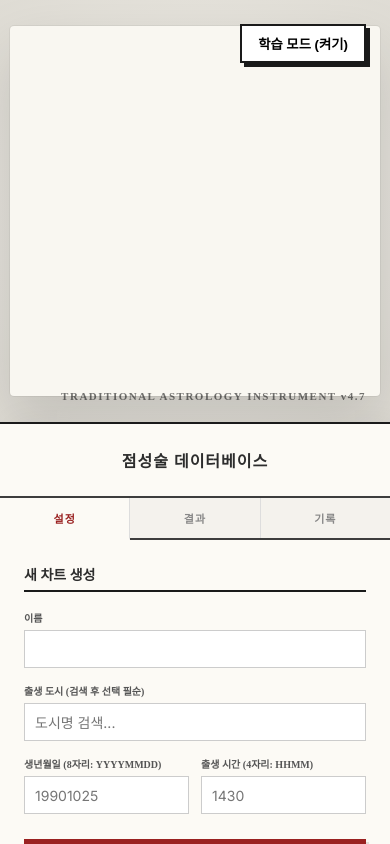
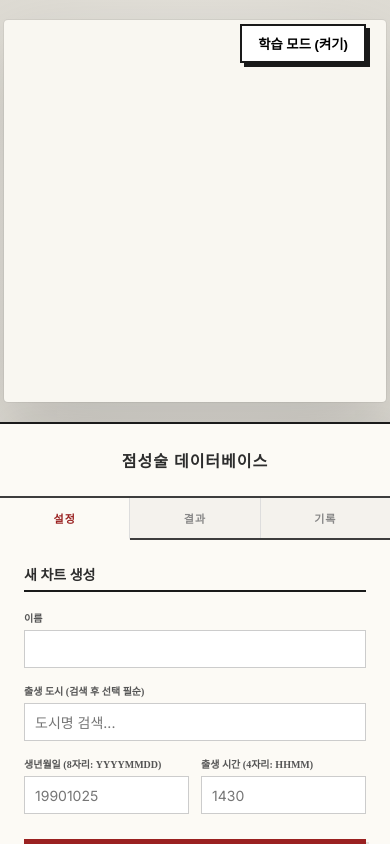
Before and after one commit to lambda0x63/ephe, a FastAPI app: page /dashboard in a window 390 px wide. Run offline with FastAPI, Linux system fonts and the light colour scheme; data that the repository does not hold is empty; some libraries are stand-ins or nearby versions; some web fonts are replaced.

Commit message:
feat: Enhance chart responsiveness, styling, and planet interaction by updating CSS, SVG ID, and adding hit-areas.

```diff
--- a/app/templates/dashboard.html
+++ b/app/templates/dashboard.html
@@ -130,24 +130,24 @@
         }
 
         .chart-paper {
-            width: 95%;
-            height: auto;
-            max-width: 950px;
+            width: min(98vw, 98vh, 1200px);
+            height: min(98vw, 98vh, 1200px);
             aspect-ratio: 1/1;
             background: #F9F7F1;
             box-shadow:
-                0 25px 60px rgba(0, 0, 0, 0.15),
+                0 30px 80px rgba(0, 0, 0, 0.18),
                 0 0 0 1px rgba(0, 0, 0, 0.05);
             border-radius: 4px;
             position: relative;
             display: flex;
             align-items: center;
             justify-content: center;
+            z-index: 10;
         }
 
         .chart-svg {
             width: 100%;
-            height: auto;
+            height: 100%;
             display: block;
         }
 
@@ -317,8 +317,8 @@
         <!-- Main Display -->
         <main class="main-display">
             <button id="modeBtn" class="mode-toggle-btn" onclick="toggleChartMode()">학습 모드 (켜기)</button>
-            <div class="chart-paper">
-                <svg id="chart-svg" width="800" height="800" viewBox="0 0 800 800" class="chart-svg"></svg>
+            <div id="chart-paper" class="chart-paper">
+                <svg id="natal-chart" width="800" height="800" viewBox="0 0 800 800" class="chart-svg"></svg>
             </div>
             <div
                 style="position: absolute; bottom: 20px; right: 24px; font-size: 11px; font-weight:700; color: #1a1a1a; letter-spacing: 1.5px; opacity: 0.6;">
@@ -333,7 +333,7 @@
         style="display:none;"></div>
 
     <script>
-        window.chartEngine = new ChartEngine('chart-svg');
+        window.chartEngine = new ChartEngine('natal-chart');
 
         function natalApp() {
             const stateEl = document.getElementById('server-state');
@@ -431,7 +431,7 @@
                 const bDate = new Date(birthDate);
                 const age = new Date().getFullYear() - bDate.getFullYear();
                 const profHouse = (age % 12) + 1;
-                const houseKeywords = ["신체/성격/외형", "재산/소유/생계", "형제/소통/이웃", "가정/가족/기초", "자녀/즐거움/창의", "질병/고난/일", "결혼/파트너/계약", "죽음/유산/숨겨진 것", "철학/종교/여행", "경력/명성/권위", "친구/도움/획득", "적/고통/은둔"];
+                const houseKeywords = ["자아/신체/성격", "돈/소유물/가치관", "형제/소통/여행", "가정/부모/뿌리", "자녀/연애/창조성", "건강/업무/봉사", "결혼/파트너/계약", "죽음/유산/변화", "철학/교육/여행", "경력/명성/지위", "친구/희망/공동체", "은둔/비밀/무의식"];
                 profEl.innerText = `만 ${age}세 • ${profHouse}하우스 (${houseKeywords[profHouse - 1]})`;
             }
         }
--- a/public/js/chart_engine.js
+++ b/public/js/chart_engine.js
@@ -19,9 +19,9 @@ const CHART_CONFIG = {
         'North Node': '북노드', 'South Node': '남노드', 'Chiron': '카이론', 'Fortuna': '포르투나'
     },
     houseKeywords: [
-        "신체/성격/외형", "재산/소유/생계", "형제/소통/이웃", "가정/가족/기초",
-        "자녀/즐거움/창의", "질병/고난/일", "결혼/파트너/계약", "죽음/유산/숨겨진 것",
-        "철학/종교/여행", "경력/명성/권위", "친구/도움/획득", "적/고통/은둔"
+        "자아/신체/성격", "돈/소유물/가치관", "형제/소통/여행", "가정/부모/뿌리",
+        "자녀/연애/창조성", "건강/업무/봉사", "결혼/파트너/계약", "죽음/유산/변화",
+        "철학/교육/여행", "경력/명성/지위", "친구/희망/공동체", "은둔/비밀/무의식"
     ],
     // Concentric Band Architecture: Zodiac -> Planets -> Houses -> Aspects
     r: {
@@ -35,15 +35,15 @@ const CHART_CONFIG = {
     },
     center: { x: 400, y: 400 },
     weights: {
-        asc: 2.2,
+        asc: 1.8,        // Refined for technical elegance
         ring: 1.2,
-        house: 0.5,
+        house: 0.8,      // Increased for visibility
         aspect: 0.3
     },
     colors: {
         ink: '#111111',
         grey: '#888888',
-        accent: '#9A2121',
+        accent: '#6B1B1B', // Deep Oxblood / Muted Red
         paper: '#F9F7F1'
     },
     elementColors: {
@@ -106,9 +106,13 @@ class ChartEngine {
         let html = `<rect width="800" height="800" fill="transparent" />`;
 
         // 1. Concentric Bands (The Framework)
+        // Subtle fill for the House Band to make it distinct
+        html += `<circle cx="400" cy="400" r="${r.planet_in}" fill="rgba(0,0,0,0.03)" stroke="none" />`;
+        html += `<circle cx="400" cy="400" r="${r.house_in}" fill="${c.paper}" stroke="none" />`;
+
         html += `<circle cx="400" cy="400" r="${r.outer}" fill="none" stroke="${c.ink}" stroke-width="${w.ring}" />`;
         html += `<circle cx="400" cy="400" r="${r.sign_in}" fill="none" stroke="${c.ink}" stroke-width="${w.house}" opacity="0.6" />`;
-        html += `<circle cx="400" cy="400" r="${r.planet_in}" fill="none" stroke="${c.ink}" stroke-width="${w.house}" opacity="0.3" />`;
+        html += `<circle cx="400" cy="400" r="${r.planet_in}" fill="none" stroke="${c.ink}" stroke-width="${w.house}" opacity="0.4" />`;
         html += `<circle cx="400" cy="400" r="${r.house_in}" fill="none" stroke="${c.ink}" stroke-width="${w.ring}" />`;
 
         // 2. Technical Degree Scale (Angle Ticks) - Restored
@@ -137,7 +141,34 @@ class ChartEngine {
         html += this.text({ x: mX, y: mY + 12 }, data.birth_time || "", 13, mCol, "middle", "700", "'Inter'");
         html += this.text({ x: mX, y: mY + 40 }, data.place_name || "", 11, mCol, "middle", "500", "'Noto Serif KR'");
 
-        // 5. Band-Specific Content (Zodiac & Houses)
+        // 5. Aspects (Drawn behind planets to avoid text overlap)
+        data.aspects.forEach(asp => {
+            if (["Conjunction", "Opposition", "Trine", "Square", "Sextile"].includes(asp.type) && asp.orb < 8) {
+                const active = (this.activePlanet === asp.planet1 || this.activePlanet === asp.planet2);
+                if (this.activePlanet && !active) return;
+                const p1 = data.planets.find(p => p.name === asp.planet1);
+                const p2 = data.planets.find(p => p.name === asp.planet2);
+                if (p1 && p2) {
+                    const rot1 = p1.position - asc + 180;
+                    const rot2 = p2.position - asc + 180;
+                    const pos1 = this.getPos(r.inner, rot1);
+                    const pos2 = this.getPos(r.inner, rot2);
+                    let aCol = active ? "rgba(0,0,0,0.8)" : "rgba(0,0,0,0.1)";
+                    if (asp.type === "Square" || asp.type === "Opposition") aCol = active ? c.accent : "rgba(107,27,27,0.1)";
+
+                    // Main Connection Line
+                    html += this.line(pos1, pos2, aCol, active ? 1.5 : w.aspect, asp.type === "Sextile" ? "6,6" : "");
+
+                    // Radial Rays to Protractor
+                    if (active) {
+                        html += this.line(pos1, this.getPos(r.outer, rot1), aCol, 0.4, "4,4");
+                        html += this.line(pos2, this.getPos(r.outer, rot2), aCol, 0.4, "4,4");
+                    }
+                }
+            }
+        });
+
+        // 6. Band-Specific Content (Zodiac & Houses)
         for (let i = 0; i < 12; i++) {
             const rot = (i * 30) - asc + 180;
             const mid = rot + 15;
@@ -188,8 +219,12 @@ class ChartEngine {
             const pCol = (p.name === 'Fortuna' || active) ? c.accent : c.ink;
 
             html += `<g transform="translate(${pos.x}, ${pos.y})" style="cursor:pointer;" onmouseenter="highlightPlanet('${p.name}')" onmouseleave="highlightPlanet(null)">`;
-            const tPos = this.getPos(r.sign_in - 5, pRot);
-            html += `<line x1="0" y1="0" x2="${tPos.x - pos.x}" y2="${tPos.y - pos.y}" stroke="${active ? c.accent : '#DDD'}" stroke-width="${active ? 1.5 : 0.4}" />`;
+            // Pointer Line (Extends to scale when active)
+            const targetR = active ? r.outer : (r.sign_in - 5);
+            const tPos = this.getPos(targetR, pRot);
+            html += `<line x1="0" y1="0" x2="${tPos.x - pos.x}" y2="${tPos.y - pos.y}" stroke="${active ? c.accent : '#DDD'}" stroke-width="${active ? 1.2 : 0.4}" />`;
+            // Interaction Hit-area (Invisible)
+            html += `<circle cx="0" cy="0" r="26" fill="rgba(0,0,0,0)" stroke="none" />`;
 
             const label = isEdu ? (CHART_CONFIG.planetNames[p.name] || p.name) : (CHART_CONFIG.planetSymbols[p.name] || p.symbol || '•');
             html += this.text({ x: 0, y: 0 }, label, isEdu ? 14 : 28, pCol, "middle", "900", isEdu ? "'Noto Serif KR'" : "'Segoe UI Symbol'");
@@ -197,32 +232,25 @@ class ChartEngine {
             html += `</g>`;
         });
 
-        // 7. Aspects (Central Field only)
-        data.aspects.forEach(asp => {
-            if (["Conjunction", "Opposition", "Trine", "Square", "Sextile"].includes(asp.type) && asp.orb < 8) {
-                const active = (this.activePlanet === asp.planet1 || this.activePlanet === asp.planet2);
-                if (this.activePlanet && !active) return;
-                const p1 = data.planets.find(p => p.name === asp.planet1);
-                const p2 = data.planets.find(p => p.name === asp.planet2);
-                if (p1 && p2) {
-                    const pos1 = this.getPos(r.inner, p1.position - asc + 180);
-                    const pos2 = this.getPos(r.inner, p2.position - asc + 180);
-                    let aCol = active ? "rgba(0,0,0,0.8)" : "rgba(0,0,0,0.1)";
-                    if (asp.type === "Square" || asp.type === "Opposition") aCol = active ? c.accent : "rgba(154,33,33,0.1)";
-                    html += this.line(pos1, pos2, aCol, active ? 1.5 : w.aspect, asp.type === "Sextile" ? "6,6" : "");
-                }
-            }
-        });
+
 
         // 8. Angle Plates (Outer Labels)
         const angs = [{ v: 180, l: "ASC", c: c.accent }, { v: mcRot, l: "MC", c: c.accent }, { v: 0, l: "DSC", c: c.grey }, { v: mcRot + 180, l: "IC", c: c.grey }];
         angs.forEach(a => {
             const pO = this.getPos(r.outer, a.v);
-            const pT = this.getPos(r.outer + 35, a.v);
-            html += this.line(pO, pT, a.c, a.v === 180 || a.v === mcRot ? 4 : 1.5);
-            const bP = this.getPos(r.outer + 58, a.v);
-            html += `<rect x="${bP.x - 24}" y="${bP.y - 14}" width="48" height="28" rx="4" fill="${c.paper}" stroke="${a.c}" stroke-width="1.2" />`;
-            html += this.text(bP, a.l, 16, a.c, "middle", "900", "'Inter'");
+            const pT = this.getPos(r.outer + 30, a.v);
+            html += this.line(pO, pT, a.c, a.v === 180 || a.v === mcRot ? 3 : 1.2);
+
+            const bP = this.getPos(r.outer + 52, a.v);
+            // Smaller, cleaner plate for a "drafting" look
+            html += `<rect x="${bP.x - 22}" y="${bP.y - 12}" width="44" height="24" rx="2" fill="${c.paper}" stroke="${a.c}" stroke-width="1.2" />`;
+            html += this.text(bP, a.l, 14, a.c, "middle", "900", "'Inter'");
+
+            // Explicit Label near the Axis inside the chart for immediate clarity
+            if (a.l === "ASC" || a.l === "MC") {
+                const labelPos = this.getPos(r.outer - 45, a.v + 3); // Slightly offset radially and angularly
+                html += this.text(labelPos, a.l, 12, a.c, "start", "900", "'Inter'");
+            }
         });
 
         this.svg.innerHTML = html;
```
